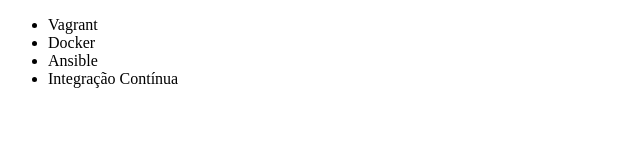
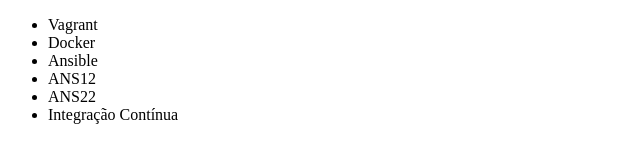
Before and after one commit to mateus-rios/ini, a plain HTML site: page index.html in a window 1280 px wide. Shown: the whole page, without its empty margins (0-640 px from the left). Drawn offline with Linux system fonts and the light colour scheme.

Commit message:
novas alterações

```diff
--- a/index.html
+++ b/index.html
@@ -11,6 +11,8 @@
         <li>Vagrant</li>
         <li>Docker</li>
         <li>Ansible</li>
+        <li>ANS12</li>
+        <li>ANS22</li>
         <li>Integração Contínua</li>
     </ul>
 </body>
```
